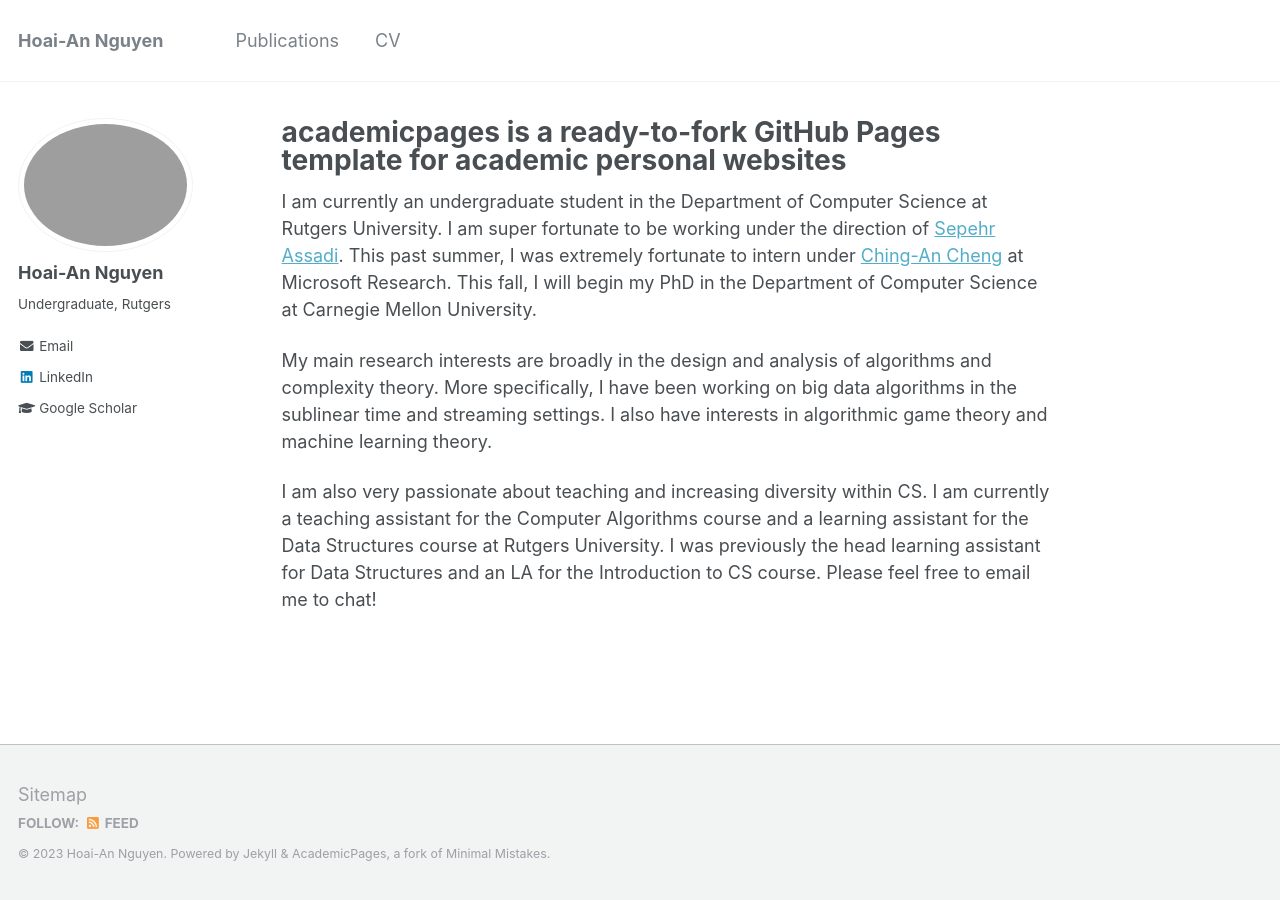
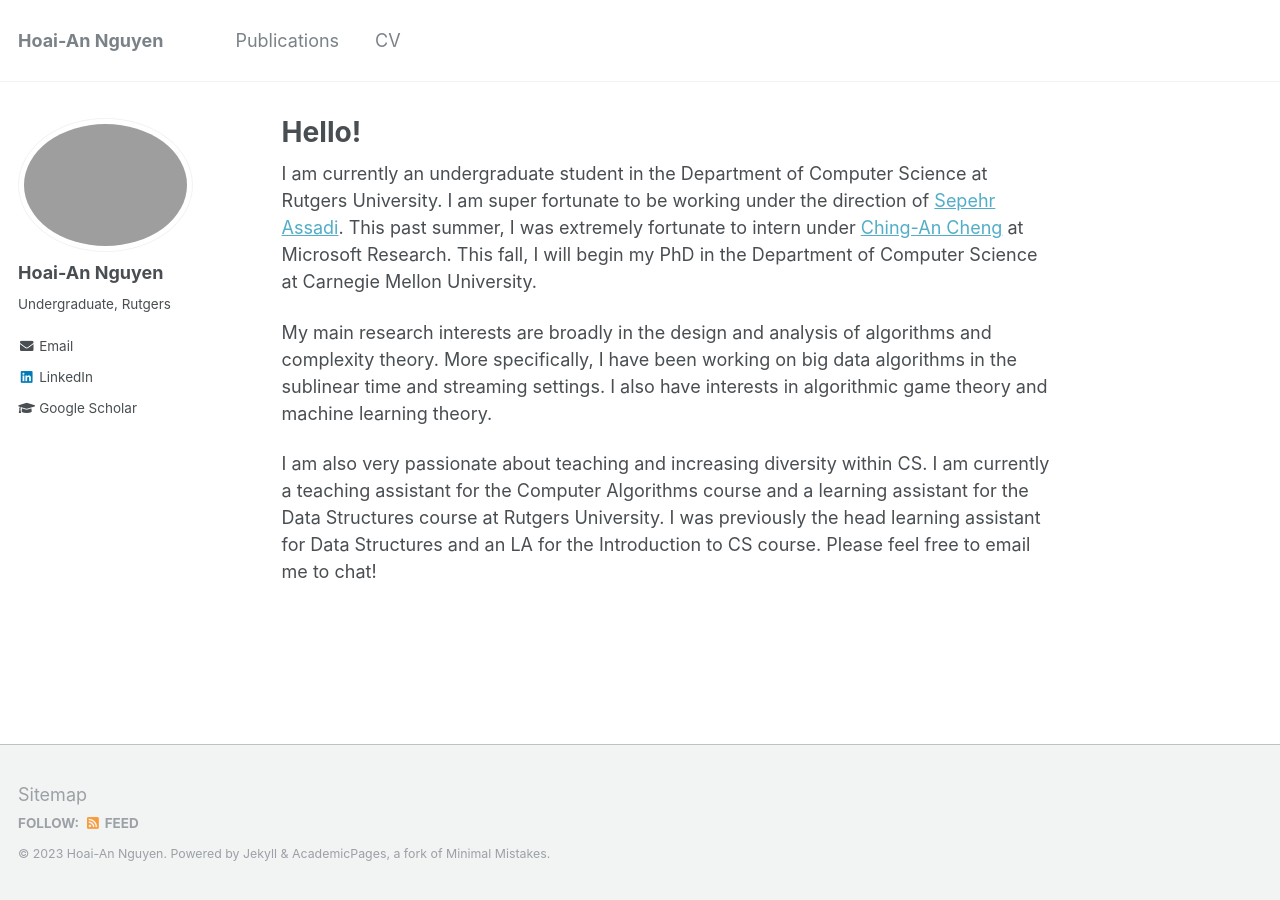
Before and after one commit to hoai77/hoai77.github.io, a Jekyll site: the page built from _pages/about.md, in a window 1280 px wide. Built offline with Jekyll 4.4.1, drawn with Linux system fonts in a browser that asks for light colours.

Commit message:
updating profile pic and title

```diff
--- a/_config.yml
+++ b/_config.yml
@@ -81,7 +81,7 @@
 # Site Author
 author:
   name             : "Hoai-An Nguyen"
-  avatar           : "profile-pic.HEIC"
+  avatar           : "profile-pic.png"
   bio              : "Undergraduate, Rutgers"
   location         :
   employer         :
--- a/_pages/about.md
+++ b/_pages/about.md
@@ -1,6 +1,6 @@
 ---
 permalink: /
-title: "academicpages is a ready-to-fork GitHub Pages template for academic personal websites"
+title: "Hello!"
 excerpt: "Hello!"
 author_profile: true
 redirect_from:
```
Also changed, not shown: 2 other files.
